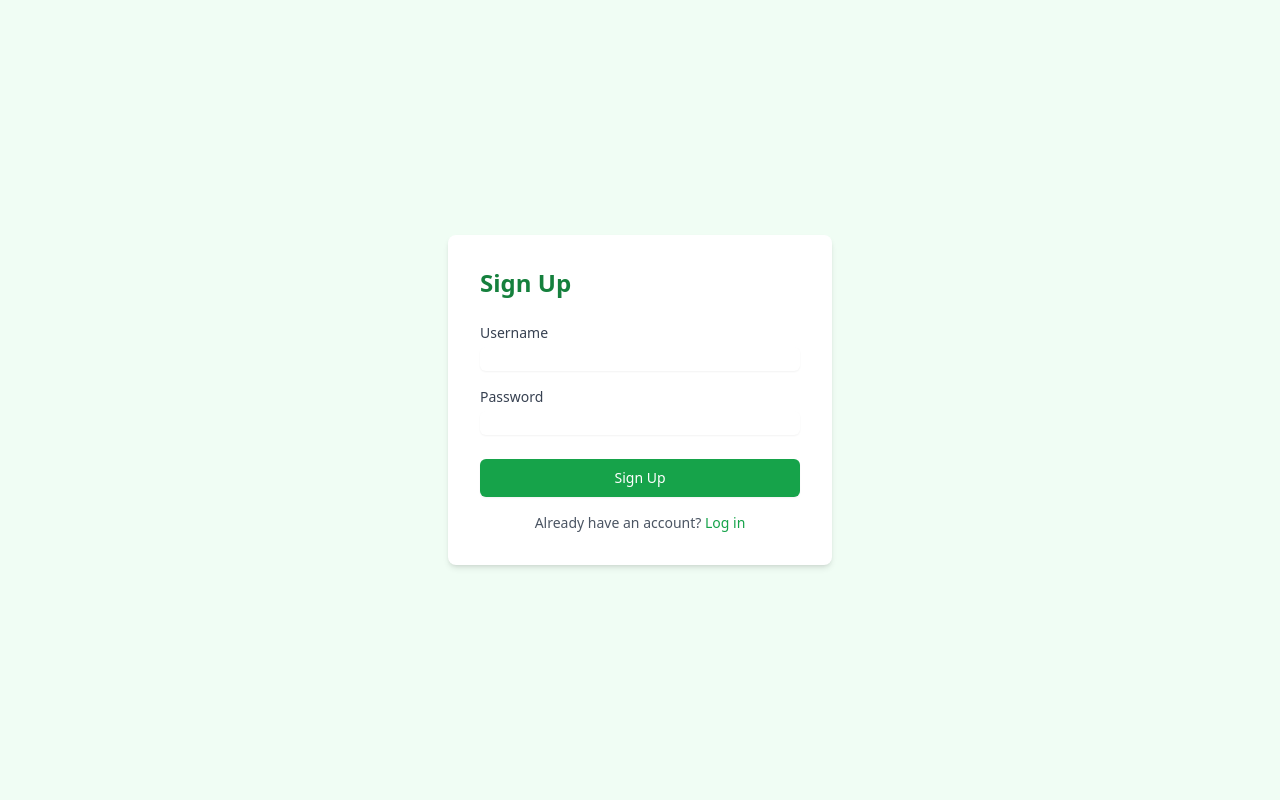
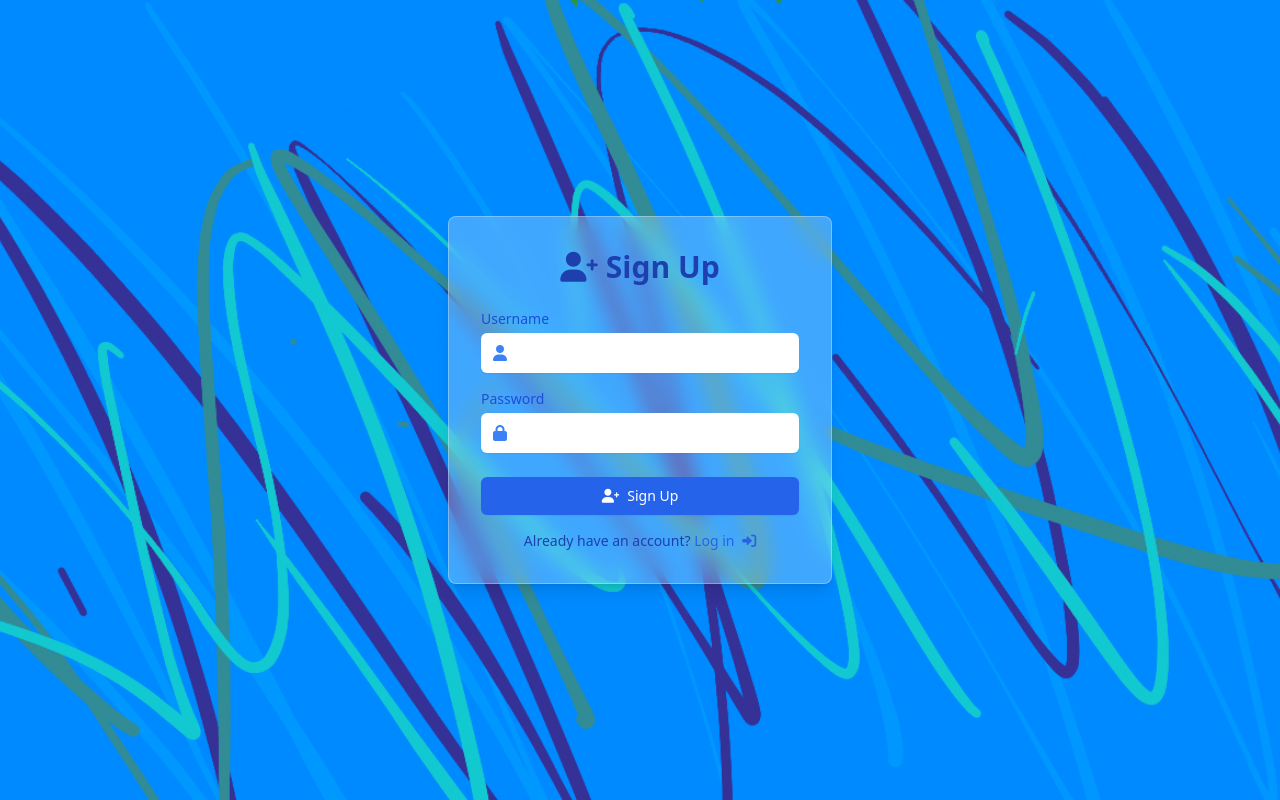
Before and after one commit to A2Pro/BayHacks24, a Flask app: page /signup in a window 1280 px wide. Run offline with Flask 3, Linux system fonts and the light colour scheme; some libraries are stand-ins or nearby versions.

Commit message:
added final stuff

```diff
--- a/app.py
+++ b/app.py
@@ -84,7 +84,7 @@ def login():
         try:
             username = request.form.get("username").strip()
             password = request.form.get("password").strip()
-            user = logindb.find_one({"username": user})
+            user = logindb.find_one({"username": username})
             if not user:
                 return render_template("login.html", error="User not found.")
             if user["password"] == password:
@@ -103,8 +103,6 @@ def search():
     if request.method == "POST":
         query = request.form.get('query')
         if query:
-            symptoms = []
-            titles = []
             urls = geturls(query)
             if not urls:
                 return "No results found.", 404
@@ -131,7 +129,7 @@ def scrape_and_process(url):
     response, realtitle = scrape_data(modified_url)
 
     def ask_for_titles():
-        title_str = ask_gpt("I have a following page. There will be some header text, IGNORE it. What I want you to do is gather up the steps to recovery from the page, then put them in this format. Each step should be listed with a title. NO TEXT BEFORE OR AFTER THE ANSWER, JUST THE ANSWER. Here's the format: | Step1 Title | Step2 Title |... Here's the page: " + response)
+        title_str = ask_gpt("I have a following page. There will be some header text, IGNORE it. What I want you to do is gather up the steps to recovery from the page, then put them in this format. Each step should be listed with a title. Make sure the steps are in chronological order. NO TEXT BEFORE OR AFTER THE ANSWER, JUST THE ANSWER. Here's the format: | Step1 Title | Step2 Title |... Here's the page: " + response)
 
         titles = []
         for title in title_str.split('|'):
@@ -151,6 +149,9 @@ def scrape_and_process(url):
 
     return render_template("progress_map.html", title=realtitle, titles=titles, elaborations=elaborations)
 
-
+@app.route("/logout")
+def logout():
+    session.pop("username")
+    return redirect("/login")
 if __name__ == "__main__":
     app.run(host='0.0.0.0', port=3945, debug = True)
--- a/templates/search_results.html
+++ b/templates/search_results.html
@@ -5,12 +5,18 @@
     <meta name="viewport" content="width=device-width, initial-scale=1.0">
     <title>Search Results</title>
     <link rel="stylesheet" href="https://stackpath.bootstrapcdn.com/bootstrap/4.5.2/css/bootstrap.min.css">
+    <script src="https://cdn.tailwindcss.com"></script>
     <style>
         .card {
             margin-bottom: 1rem;
         }
         .card-body {
             font-size: 1.1rem;
+        }
+        .bg-custom {
+            background-image: url('/static/bluebg.png');
+            background-size: cover;
+            background-position: center;
         }
     </style>
 </head>
--- a/templates/signup.html
+++ b/templates/signup.html
@@ -5,25 +5,50 @@
     <meta name="viewport" content="width=device-width, initial-scale=1.0">
     <title>Sign Up</title>
     <script src="https://cdn.tailwindcss.com"></script>
+    <link href="https://cdnjs.cloudflare.com/ajax/libs/font-awesome/6.0.0-beta3/css/all.min.css" rel="stylesheet">
+    <style>
+        body {
+            background-image: url('/static/signupbg.png');
+            background-size: cover;
+            background-position: center;
+        }
+        .glass-effect {
+            background: rgba(255, 255, 255, 0.25);
+            backdrop-filter: blur(10px);
+            border: 1px solid rgba(255, 255, 255, 0.3);
+        }
+    </style>
 </head>
-<body class="bg-green-50 flex items-center justify-center min-h-screen">
-    <div class="bg-white p-8 rounded-lg shadow-md w-96">
-        <h1 class="text-2xl font-bold mb-6 text-green-700">Sign Up</h1>
+<body class="flex items-center justify-center min-h-screen">
+    <div class="glass-effect p-8 rounded-lg shadow-lg w-96">
+        <h1 class="text-3xl font-bold mb-6 text-blue-800 text-center">
+            <i class="fas fa-user-plus mr-2"></i>Sign Up
+        </h1>
         <form action="/signup" method="post">
-            <div class="mb-4">
-                <label for="username" class="block text-sm font-medium text-gray-700">Username</label>
-                <input type="text" id="username" name="username" required class="mt-1 block w-full rounded-md border-gray-300 shadow-sm focus:border-green-500 focus:ring focus:ring-green-200">
+            <div class="mb-4 relative">
+                <label for="username" class="block text-sm font-medium text-blue-700">Username</label>
+                <div class="mt-1 relative rounded-md shadow-sm">
+                    <div class="absolute inset-y-0 left-0 pl-3 flex items-center pointer-events-none">
+                        <i class="fas fa-user text-blue-500"></i>
+                    </div>
+                    <input type="text" id="username" name="username" required class="block w-full pl-10 pr-3 py-2 rounded-md border-blue-300 focus:ring-blue-500 focus:border-blue-500">
+                </div>
             </div>
-            <div class="mb-6">
-                <label for="password" class="block text-sm font-medium text-gray-700">Password</label>
-                <input type="password" id="password" name="password" required class="mt-1 block w-full rounded-md border-gray-300 shadow-sm focus:border-green-500 focus:ring focus:ring-green-200">
+            <div class="mb-6 relative">
+                <label for="password" class="block text-sm font-medium text-blue-700">Password</label>
+                <div class="mt-1 relative rounded-md shadow-sm">
+                    <div class="absolute inset-y-0 left-0 pl-3 flex items-center pointer-events-none">
+                        <i class="fas fa-lock text-blue-500"></i>
+                    </div>
+                    <input type="password" id="password" name="password" required class="block w-full pl-10 pr-3 py-2 rounded-md border-blue-300 focus:ring-blue-500 focus:border-blue-500">
+                </div>
             </div>
-            <button type="submit" class="w-full py-2 px-4 border border-transparent rounded-md shadow-sm text-sm font-medium text-white bg-green-600 hover:bg-green-700 focus:outline-none focus:ring-2 focus:ring-offset-2 focus:ring-green-500">
-                Sign Up
+            <button type="submit" class="w-full py-2 px-4 border border-transparent rounded-md shadow-sm text-sm font-medium text-white bg-blue-600 hover:bg-blue-700 focus:outline-none focus:ring-2 focus:ring-offset-2 focus:ring-blue-500 transition duration-150 ease-in-out">
+                <i class="fas fa-user-plus mr-2"></i>Sign Up
             </button>
         </form>
-        <p class="mt-4 text-center text-sm text-gray-600">
-            Already have an account? <a href="/login" class="font-medium text-green-600 hover:text-green-500">Log in</a>
+        <p class="mt-4 text-center text-sm text-blue-800">
+            Already have an account? <a href="/login" class="font-medium text-blue-600 hover:text-blue-500 transition duration-150 ease-in-out">Log in <i class="fas fa-sign-in-alt ml-1"></i></a>
         </p>
     </div>
 </body>
```
Also changed, not shown: templates/index.html (+9 -1 lines), templates/login.html (+41 -14 lines), templates/progress_map.html (+56 -2 lines), static/bluebg.png (added), static/lines.png (added), static/loginbg.png (added), static/signupbg.png (added), static/treebg.png (added).
